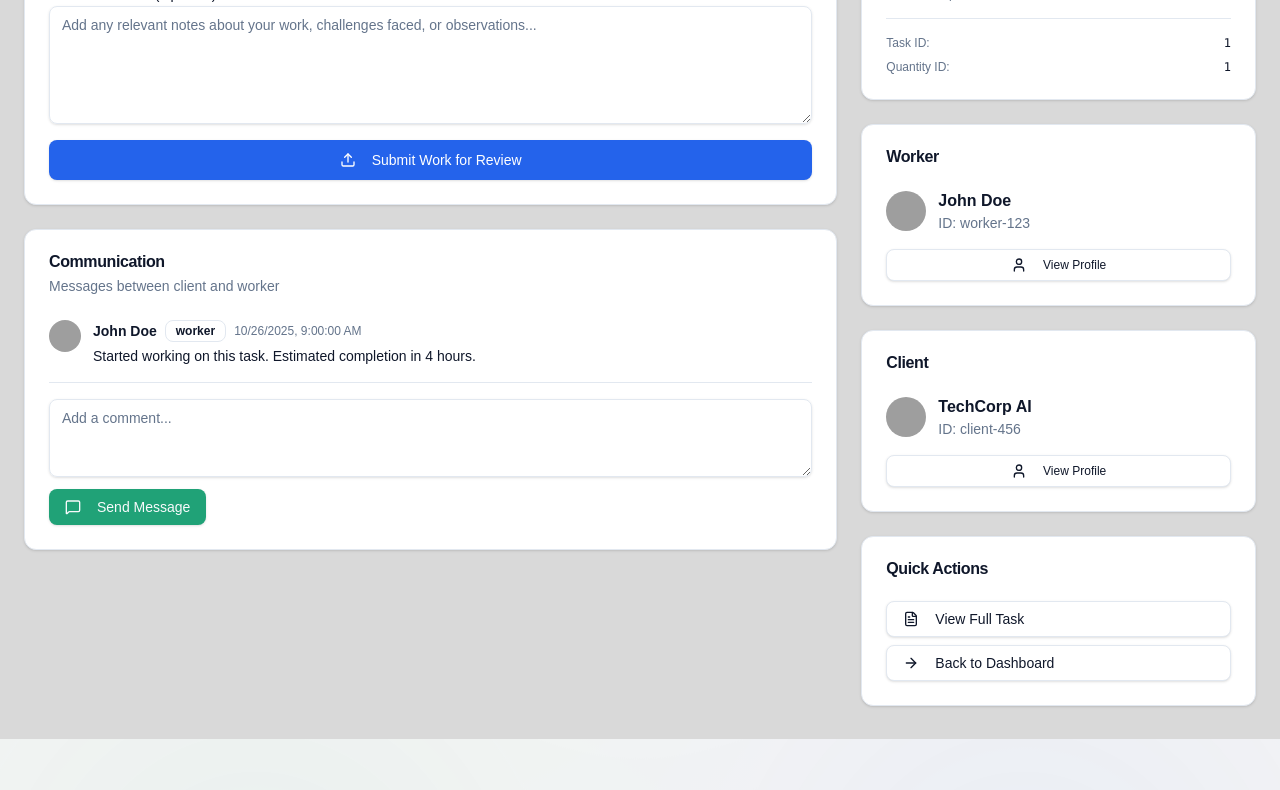
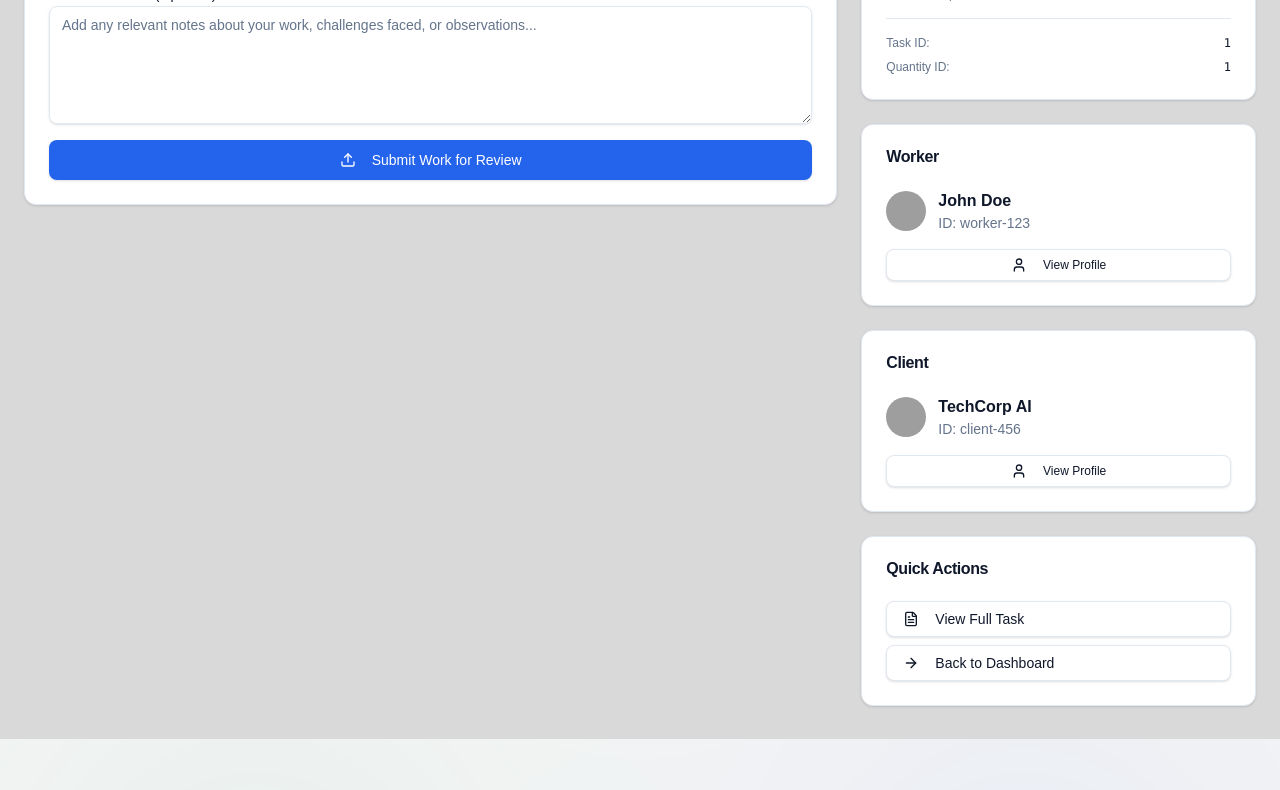
Before and after one commit to DangDuyLe/frontendpaytask, a Next.js app: page /task-flow/1/1 in a window 1280 px wide. Shown: the part 575-1365 px from the top of the page. Built offline with nearby package versions, Linux system fonts and the light colour scheme; grey boxes are pictures that could not be loaded.

Commit message:
refactor: remove unused comment functionality and update UI components

```diff
--- a/src/app/task-flow/[taskId]/[qtyId]/page.tsx
+++ b/src/app/task-flow/[taskId]/[qtyId]/page.tsx
@@ -20,7 +20,6 @@ import {
   AlertCircle,
   FileText,
   Upload,
-  MessageSquare,
   User,
   Calendar,
   ArrowRight,
@@ -206,7 +205,6 @@ export default function TaskFlowDetail() {
   // Auto-detect role based on user session (mock for now)
   const [userRole, setUserRole] = useState<"client" | "worker">(roleParam || "worker");
 
-  const [newComment, setNewComment] = useState("");
   const [reviewDecision, setReviewDecision] = useState<"approve" | "revision" | "reject" | null>(null);
   const [reviewNote, setReviewNote] = useState("");
 
@@ -233,13 +231,6 @@ export default function TaskFlowDetail() {
       setUserRole("client");
     }
   }, [roleParam, taskFlow.submission, taskFlow.status]);
-
-  const handleAddComment = () => {
-    if (newComment.trim()) {
-      console.log("Adding comment:", newComment);
-      setNewComment("");
-    }
-  };
 
   const handleReview = (decision: "approve" | "revision" | "reject") => {
     setReviewDecision(decision);
@@ -562,7 +553,7 @@ export default function TaskFlowDetail() {
 
                     <div>
                       <h4 className="font-semibold mb-2 flex items-center gap-2">
-                        <MessageSquare className="h-4 w-4" />
+                        <FileText className="h-4 w-4" />
                         Worker Notes
                       </h4>
                       <p className="text-sm text-foreground bg-secondary/50 p-3 rounded-lg">
@@ -636,53 +627,6 @@ export default function TaskFlowDetail() {
                   </CardContent>
                 </Card>
               )}
-
-              {/* Comments */}
-              <Card>
-                <CardHeader>
-                  <CardTitle>Communication</CardTitle>
-                  <CardDescription>Messages between client and worker</CardDescription>
-                </CardHeader>
-                <CardContent className="space-y-4">
-                  <div className="space-y-4 max-h-96 overflow-y-auto">
-                    {taskFlow.comments.map((comment) => (
-                      <div key={comment.id} className="flex gap-3">
-                        <Avatar className="h-8 w-8">
-                          <AvatarImage src={comment.avatar} />
-                          <AvatarFallback>{comment.author[0]}</AvatarFallback>
-                        </Avatar>
-                        <div className="flex-1">
-                          <div className="flex items-center gap-2 mb-1">
-                            <span className="font-semibold text-sm">{comment.author}</span>
-                            <Badge variant="outline" className="text-xs">
-                              {comment.authorRole}
-                            </Badge>
-                            <span className="text-xs text-muted-foreground">
-                              {new Date(comment.timestamp).toLocaleString()}
-                            </span>
-                          </div>
-                          <p className="text-sm text-foreground">{comment.message}</p>
-                        </div>
-                      </div>
-                    ))}
-                  </div>
-
-                  <Separator />
-
-                  <div className="space-y-3">
-                    <Textarea
-                      placeholder="Add a comment..."
-                      value={newComment}
-                      onChange={(e) => setNewComment(e.target.value)}
-                      rows={3}
-                    />
-                    <Button onClick={handleAddComment}>
-                      <MessageSquare className="mr-2 h-4 w-4" />
-                      Send Message
-                    </Button>
-                  </div>
-                </CardContent>
-              </Card>
             </div>
 
             {/* Sidebar */}
```
